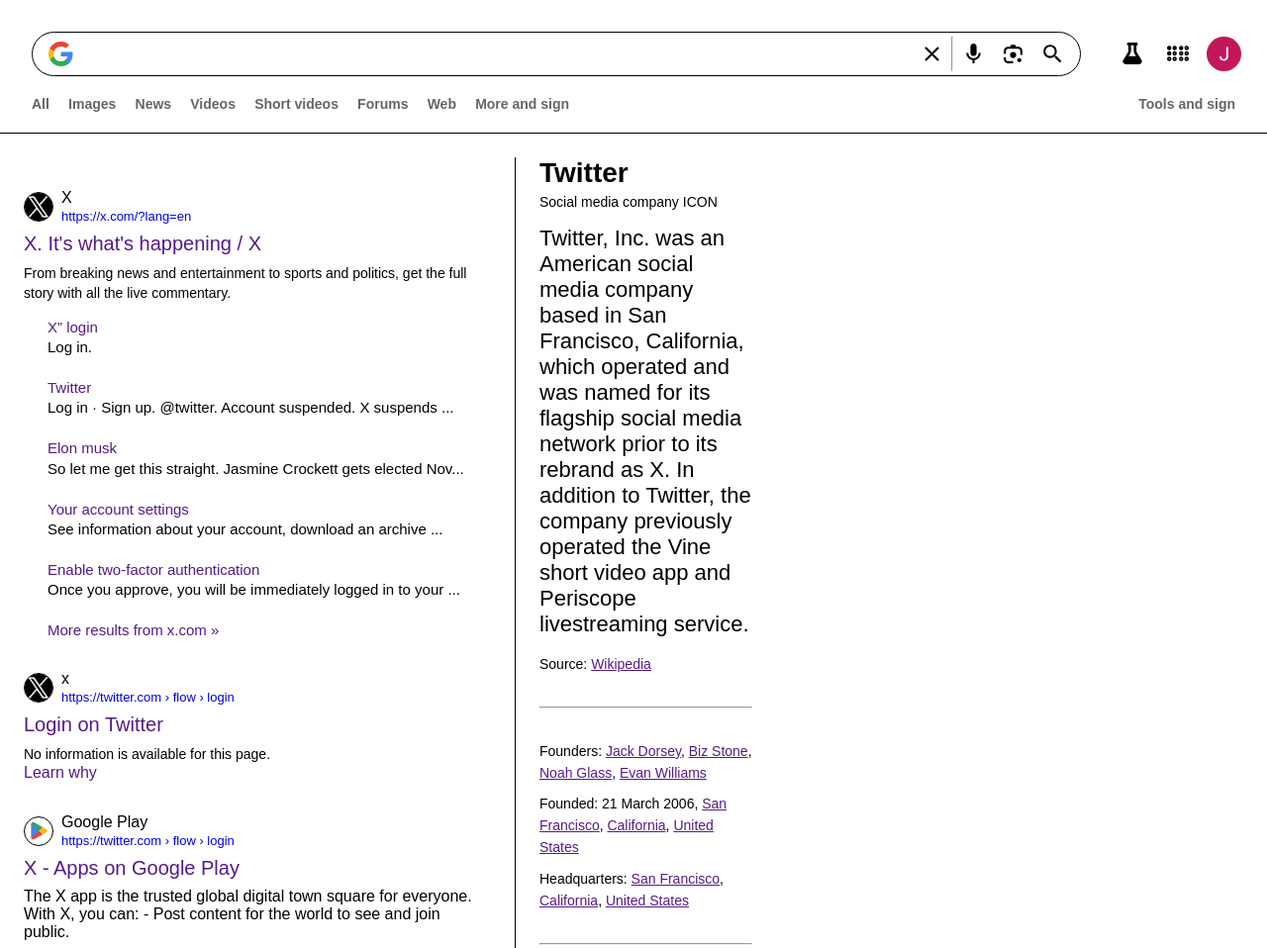
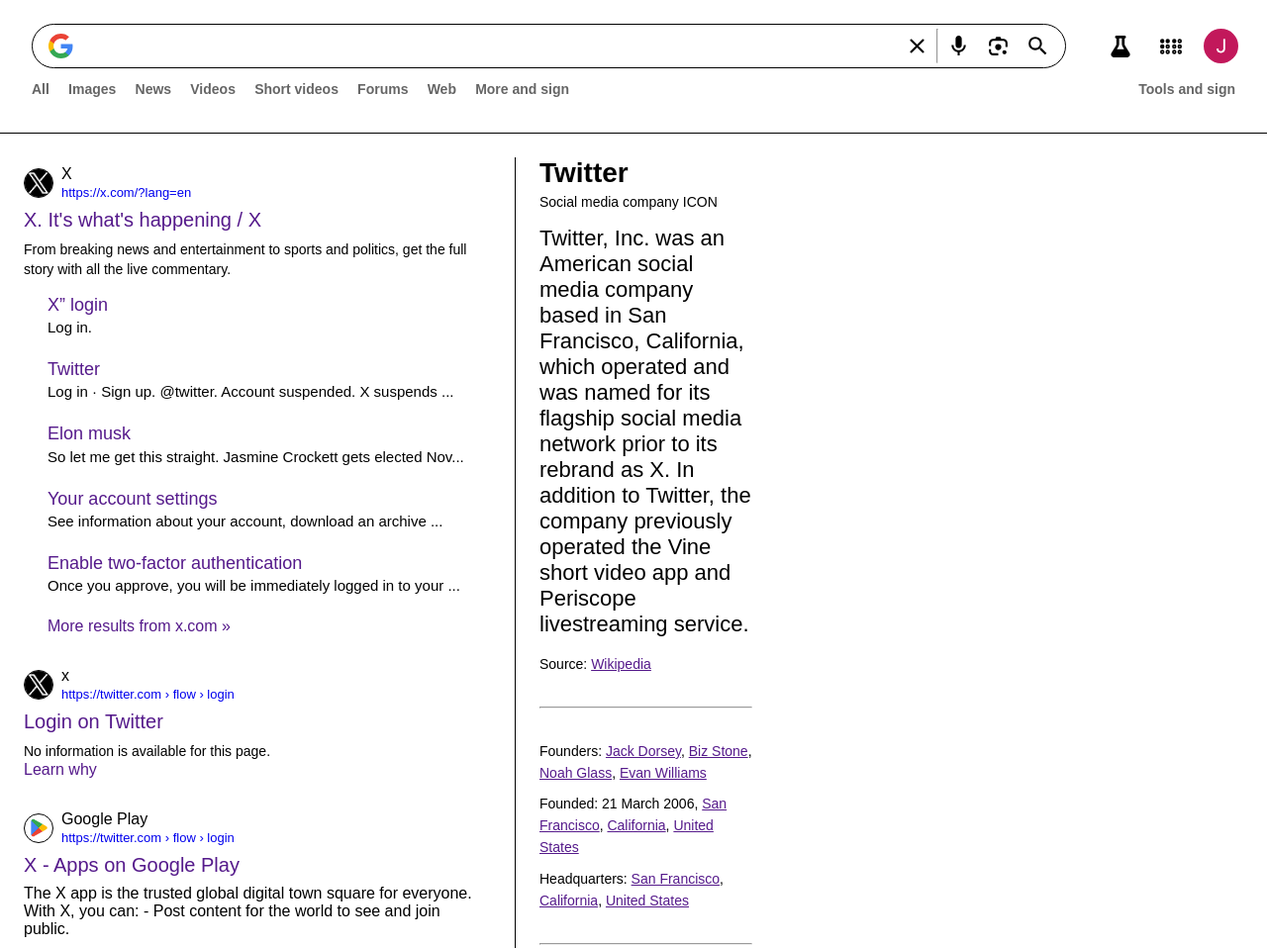
Before and after one commit to josephadie/Twitter-google-search, a plain HTML site: page index.html in a window 1280 px wide. Shown: the top 958 px of the page at 99% size. Drawn offline with Linux system fonts and the light colour scheme.

Commit message:
still on it. I hope i am doing the summaries right.

```diff
--- a/index.html
+++ b/index.html
@@ -15,11 +15,23 @@
                     <img src="/public/google-icon.svg" alt="">
                 </button>
                 <input type="text">
-                <button class="search-bar-button"><img src="/public/clear-icon.svg" alt=""></button>
+                <button class="search-bar-button">
+                    <img src="/public/clear-icon.svg" alt="">
+                    <p class="tooltip">clear</p>
+                </button>
                 <hr>
-                <button class="search-bar-button"><img src="/public/microphone-icon.svg" alt=""></button>
-                <button class="search-bar-button"><img src="/public/camera-icon.svg" alt=""></button>
-                <button class="search-bar-button"><img src="/public/magnifying-glass-icon.svg" alt=""></button>
+                <button class="search-bar-button">
+                    <img src="/public/microphone-icon.svg" alt="">
+                    <p class="tooltip">search by voice</p>
+                </button>
+                <button class="search-bar-button">
+                    <img src="/public/camera-icon.svg" alt="">
+                    <p class="tooltip">search by image</p>
+                </button>
+                <button class="search-bar-button">
+                    <img src="/public/magnifying-glass-icon.svg" alt="">
+                    <p class="tooltip">search</p>
+                </button>
             </div>
             <div class="nav">
                 <button class="nav-button">
@@ -79,24 +91,34 @@
                     </div>
                 </div>
                 <div class="body-x-result-bunch">
-                    <div class="">
-                        <a href="">X” login</a>
+                    <div>
+                        <div class="body-x-result-bunch-link">
+                            <a href="">X” login</a>
+                        </div>
                         <p>Log in.</p>
                     </div>
-                    <div class="">
-                        <a href="">Twitter</a>
+                    <div>
+                        <div class="body-x-result-bunch-link">
+                            <a href="">Twitter</a>
+                        </div>
                         <p>Log in · Sign up. @twitter. Account suspended. X suspends ...</p>
                     </div>
-                    <div class="">
-                        <a href="">Elon musk</a>
+                    <div>
+                        <div class="body-x-result-bunch-link">
+                            <a href="">Elon musk</a>
+                        </div>
                         <p>So let me get this straight. Jasmine Crockett gets elected Nov...</p>
                     </div>
-                    <div class="">
-                        <a href="">Your account settings</a>
+                    <div>
+                        <div class="body-x-result-bunch-link">
+                            <a href="">Your account settings</a>
+                        </div>
                         <p>See information about your account, download an archive ...</p>
                     </div>
                     <div class="">
-                        <a href="">Enable two-factor authentication</a>
+                        <div class="body-x-result-bunch-link">
+                            <a href="">Enable two-factor authentication</a>
+                        </div>
                         <p>Once you approve, you will be immediately logged in to your ...</p>
                     </div>
                     <div class="">
@@ -275,7 +297,6 @@
                 <a href="">8</a>
                 <a href="">Next</a>
             </div>
-
         </div>
         <div class="twitter-expand-info">
             <p class="twitter-1">Twitter</p>
@@ -300,6 +321,7 @@
             <a class="expand-footer-text" href="">feedback</a>
             </div>
         </div>
+
     </main>
     <footer>
         <div class="personalisation">
@@ -316,6 +338,7 @@
             <a href="">Privacy</a>
             <a href="">Terms</a>
         </div>
+
     </footer>
 </body>
 </html>
--- a/styles.css
+++ b/styles.css
@@ -10,6 +10,11 @@
     padding-bottom: 1rem;
     height: 135px;
 }
+
+/* body {
+    background-color: #101218;
+    color: white;
+} */
 
 .search-bar-and-navs{
     display: flex;
@@ -34,6 +39,8 @@
 .search-bar input {
     flex: 1;
     border: none;
+    height: 43px;
+    outline: none;
 }
 
 .search-bar hr {
@@ -46,15 +53,33 @@
     align-items: center;
     justify-content: center;
     width: 40px;
-    height: 60px;
+    height: 43px;
     border: none;
     background-color: transparent;
+    position: relative;
+
+}
+
+.tooltip {
+    position: absolute;
+    bottom: -19px;
+    background-color: lightgray;
+    white-space: nowrap;
+    opacity: 0;
+    transition: opacity 0.15s;
+    pointer-events: none;
+}
+
+.search-bar-button:hover .tooltip {
+    opacity: 1;
 }
 
 .search-bar-button img {
     width: 25px;
     height: 25px;
 }
+
+
 
 .nav {
     display: flex;
@@ -67,12 +92,20 @@
     display: flex;
     align-items: center;
     justify-content: center;
-    /* padding: 1rem; */
-    width: 40px;
-    height: 60px;
+    width: 45px;
+    height: 45px;
     border: none;
     background-color: transparent;
+    border-radius: 100%;
+    transition: 0.20s;
 }
+
+.nav-button:hover,
+.profile-photo-nav-button:hover {
+    background-color: rgb(211, 211, 211);
+}
+
+
 
 .nav-button img {
     width: 22px;
@@ -88,7 +121,6 @@
 .header-short-cuts {
     display: flex;
     align-items: center;
-    /* justify-content: space-between; */
     padding-left: 2rem;
     padding-right: 2rem;
     gap: 3rem;
@@ -102,7 +134,6 @@
     flex: 1;
 
 }
-
 
 .sc-under-bar a,
 .sc-under-nav a {
@@ -122,7 +153,6 @@
 main{
     display: flex;
     margin: 1.5rem;
-    /* white-space: nowrap; */
 }
 
 .twitter-main-info {
@@ -131,21 +161,16 @@
     width: 31rem;
     min-width: 31rem;
     padding-right: 2rem;
-    /* gap: 2rem; */
-
 }
 
 .twitter-main-info a {
     text-decoration: none;
-
 }
 
 .twitter-expand-info {
-
     padding-left: 1.5rem;
     border-left: 1px solid black;
     width: 15rem;
-
     height: 1000px;
 }
 
@@ -162,11 +187,7 @@
 
 .twitter-3 {
     font-size: 22px;
-    /* font-weight: 600; */
     padding-bottom: 1rem;
-    /* width: 30rem; */
-
-
 }
 
 .under-twitter-3 {
@@ -209,16 +230,10 @@
     font-size: 13px;
 }
 
-
-
-
-
 .head-x-result-bunch-details p {
-    /* font-weight: 600; */
     font-size: 14px;
     margin-bottom: 1rem;
     line-height: 20px;
-
 }
 
 .body-x-result-bunch {
@@ -232,23 +247,16 @@
     display: flex;
     flex-direction: column;
     gap: 0.2rem;
-
 }
 
-.body-x-result-bunch div p,
-.body-x-result-bunch div a{
+.body-x-result-bunch div p {
     font-size: 15px;
 }
-/* .head-x-result-bunch,
-.Login-on-Twitter-bunch,
-.google-play-bunch {
-    display: flex;
-    flex-direction: column;
-    gap: 0.5rem;
 
-} */
+.body-x-result-bunch-link {
+    font-size: 18px;
+}
 
-.head-x-result-bunch,
 .Login-on-Twitter-bunch,
 .google-play-bunch,
 .uptodown-bunch,
@@ -258,16 +266,13 @@
     display: flex;
     flex-direction: column;
     gap: 0.5rem;
-
 }
 
-.bunch-first-half{
-    background-color: rebeccapurple;
-
-}
-
-.bunch-first-half :hover {
-    text-decoration: underline;
+.head-x-result-bunch {
+    margin-top: 0.5rem;
+    display: flex;
+    flex-direction: column;
+    gap: 0.5rem;
 }
 
 .head-title-x a,
@@ -277,7 +282,6 @@
 .head-title-apple a {
     font-size: 13px;
 }
-
 
 .icon-x-weblink,
 .icon-x-login-weblink,
```
